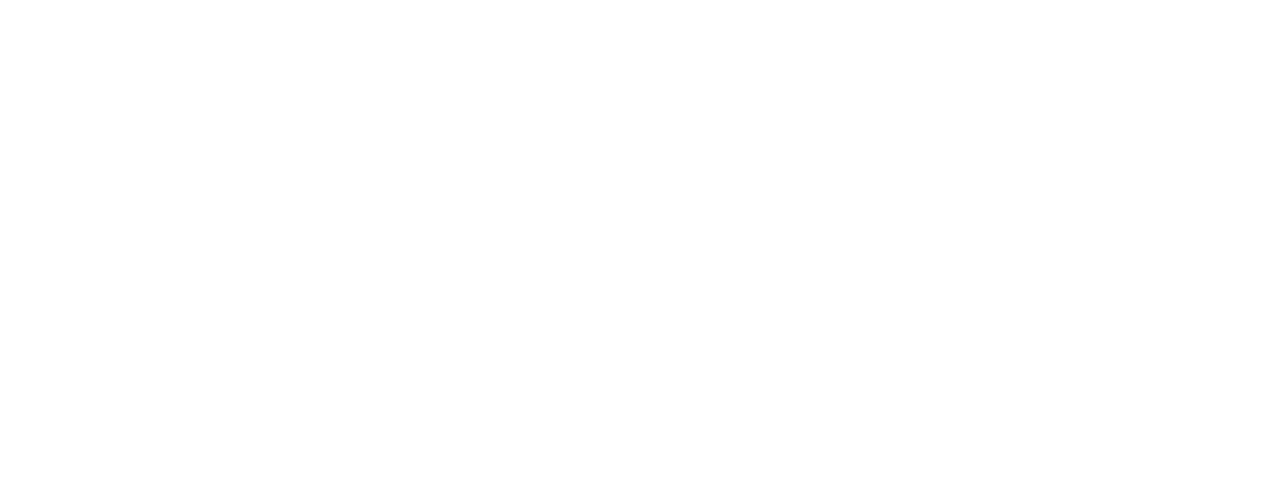
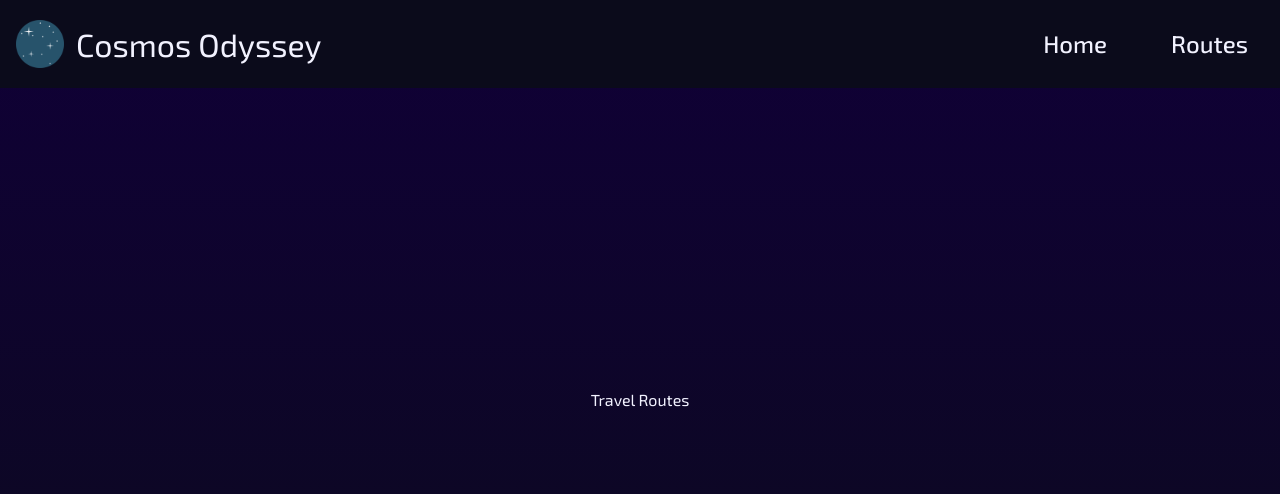
Before and after one commit to Martenelias/cosmos-odyssey, a React (Vite) app in the folder cosmos-odyssey-project/: page /routes in a window 1280 px wide. Before the commit this address had no page. Shown: the top 494 px of the page. Built offline with nearby package versions, Linux system fonts and the light colour scheme.

Commit message:
get api list

```diff
--- a/cosmos-odyssey-project/package.json
+++ b/cosmos-odyssey-project/package.json
@@ -11,6 +11,7 @@
     "preview": "vite preview"
   },
   "dependencies": {
+    "axios": "^1.7.9",
     "flowbite": "^2.5.2",
     "flowbite-react": "^0.10.2",
     "react": "^18.3.1",
--- a/cosmos-odyssey-project/src/App.jsx
+++ b/cosmos-odyssey-project/src/App.jsx
@@ -1,7 +1,8 @@
 import './App.css'
 import { BrowserRouter as Router, Routes, Route } from 'react-router-dom';
-import Intro from './components/Intro';
-import Content from './pages/Content';
+import Intro from './pages/Intro';
+import TravelRoutes from './pages/TravelRoutes';
+import Nav from './components/Navbar';
 
 function App() {
 
@@ -9,7 +10,10 @@ function App() {
     <Router>
       <Routes>
         <Route path="/" element={<Intro />} />
-        <Route path="/content" element={<Content />} />
+      </Routes>
+      <Nav />
+      <Routes>
+        <Route path="/routes" element={<TravelRoutes />} />
       </Routes>
     </Router>
   );
--- /dev/null
+++ b/cosmos-odyssey-project/src/components/Navbar.jsx
@@ -0,0 +1,24 @@
+import { Navbar } from 'flowbite-react';
+import { NavLink } from 'react-router-dom';
+
+const Nav = () => {
+  return (
+    <Navbar className='bg-backgroundDark-900 text-backgroundLight-500 font-exo-2 fixed w-full'>
+      <Navbar.Brand href="/">
+      <img src="/space.svg" className="mr-3 xl:h-12 lg:h-9 h-7" alt="Cosmos Odyssey Logo" />
+      <span className="self-center whitespace-nowrap text-lg lg:text-xl">Cosmos Odyssey</span>
+      </Navbar.Brand>
+      <Navbar.Toggle className='hover:bg-transparent text-backgroundLight-500' />
+      <Navbar.Collapse>
+        <NavLink to='/' active className='text-xl md:text-lg  my-2 py-2 px-4 rounded-lg hover:bg-backgroundDark-500'>
+          Home
+        </NavLink>
+        <NavLink to='/routes' className='text-xl md:text-lg  my-2 py-2 px-4 rounded-lg hover:bg-backgroundDark-500'>
+          Routes
+        </NavLink>
+      </Navbar.Collapse>
+    </Navbar>
+  );
+};
+
+export default Nav;
--- a/cosmos-odyssey-project/src/pages/Content.jsx
+++ /dev/null
@@ -1,9 +0,0 @@
-const Content = () => {
-  return (
-    <div>
-      <h1 className=''>Welcome Main page</h1>
-    </div>
-  );
-};
-
-export default Content;
--- a/cosmos-odyssey-project/src/components/Intro.jsx
+++ b/cosmos-odyssey-project/src/pages/Intro.jsx
@@ -3,14 +3,13 @@ import { NavLink } from 'react-router-dom';
 const Intro = () => {
 
   return (
-    <div className='min-h-screen flex justify-end bg-[url("/galaxy.jpg")] bg-cover'>
+    <div className='h-screen flex justify-end bg-[url("/galaxy.jpg")] bg-cover'>
       <div className='min-h-screen max-w-[600px] w-full py-8 px-16'>
         <div className='flex flex-col justify-center items-center h-full gap-16'>
           <h1 className='font-orbitron text-4xl text-center text-backgroundLight-500'>Cosmos<br/>Odyssey</h1>
           <p className='font-orbitron text-lg text-center text-backgroundLight-700'>Explore the Solar System Like Never Before!</p>
-          <div className='h-full border'></div>
-          <NavLink to='/content' className='bg-backgroundLight-500 text-backgroundDark-500 font-exo-2 hover:scale-110 transition-transform duration-500 py-4 px-8 rounded-lg mb-16'>
-            EXPLORE
+          <NavLink to='/routes' className='bg-backgroundLight-500 text-backgroundDark-500 font-exo-2 hover:scale-110 transition-transform duration-500 py-4 px-8 rounded-lg'>
+            EXPLORE ROUTES
           </NavLink>
         </div>
       </div>
--- /dev/null
+++ b/cosmos-odyssey-project/src/pages/TravelRoutes.jsx
@@ -0,0 +1,11 @@
+const TravelRoutes = () => {
+  return (
+    <div className='min-h-screen bg-gradient-to-b from-tertiary-900 to-backgroundDark-900 font-exo-2 flex justify-center items-center p-10'>
+      <h1 className='text-backgroundLight-500'>
+        Travel Routes
+      </h1>
+    </div>
+  );
+};
+
+export default TravelRoutes;
--- /dev/null
+++ b/cosmos-odyssey-project/src/utils/ApiList.jsx
@@ -0,0 +1,23 @@
+import axios from 'axios';
+import { useEffect } from 'react';
+
+const API_URL = 'https://cors-anywhere.herokuapp.com/https://cosmos-odyssey.azurewebsites.net/api/v1.0/TravelPrices';
+
+
+const Content = () => {
+
+  useEffect(() => {
+    const fetchData = async () => {
+      try {
+        const response = await axios.get(API_URL);
+        console.log('API response:', response.data);
+        return response.data;
+      } catch (error) {
+        console.error('Error fetching data:', error);
+      }
+    };
+    fetchData();
+  }, []);
+};
+
+export default Content;
```
Also changed, not shown: cosmos-odyssey-project/src/utils/dataParse.jsx (added), 1 other file (tests, documents, lock files or other folders).
